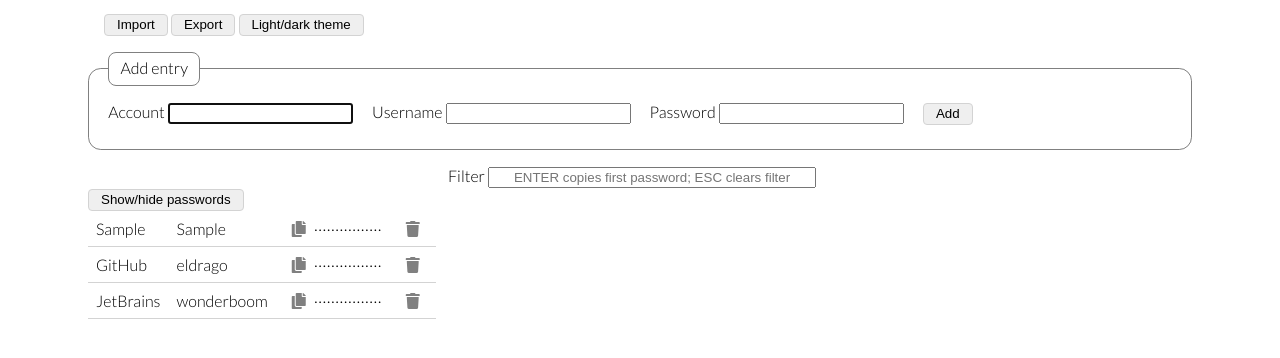
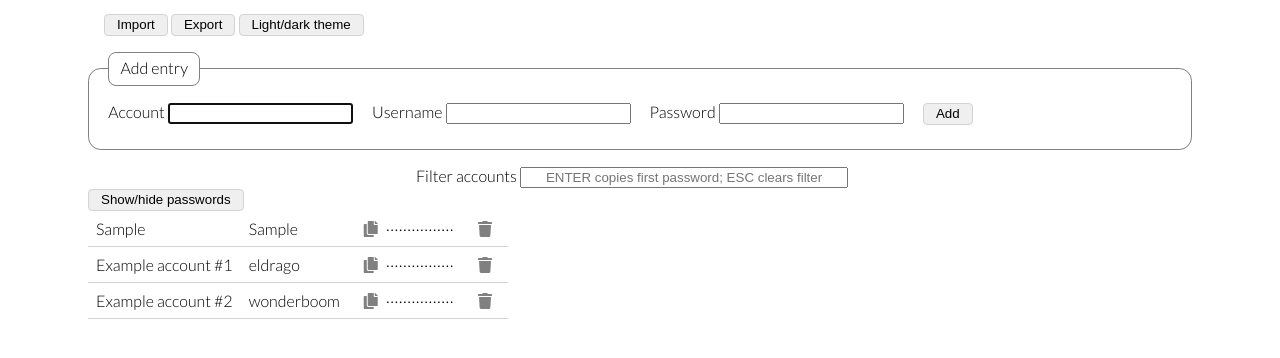
Before and after one commit to a-n-d-r-3-w/mimibox, a plain HTML site: page index.html in a window 1280 px wide. Both pictures are taken after typing "Sample", "Sample", "Sample" into the empty fields and a click on the button "Add". Shown: the part 128-486 px from the top of the page. Drawn offline with Linux system fonts and the light colour scheme.

Commit message:
Rename 'name' to 'account'

```diff
--- a/index.html
+++ b/index.html
@@ -37,7 +37,7 @@ This page will reset in <span id="timer"></span> minutes to protect your data. P
 </fieldset>
 
 <div id="filter">
-    <label for="filter-input">Filter</label>
+    <label for="filter-input">Filter accounts</label>
     <input type="text" id="filter-input" placeholder="ENTER copies first password; ESC clears filter">
 </div>
 
--- a/main.js
+++ b/main.js
@@ -37,8 +37,8 @@ const entriesUi = document.getElementById("entries");
 
 const mimibox = {
   entries: [
-    {id: '1342423423423', name: 'GitHub', username: 'eldrago', password: 'yV~@~%{a+9PS,+%\\#'},
-    {id: '3565634353453', name: 'JetBrains', username: 'wonderboom', password: 'BddhaXJK'}
+    {id: '1342423423423', account: 'Example account #1', username: 'eldrago', password: 'yV~@~%{a+9PS,+%\\#'},
+    {id: '3565634353453', account: 'Example account #2', username: 'wonderboom', password: 'BddhaXJK'}
   ],
 };
 
@@ -55,14 +55,14 @@ const updateUi = filterText => {
 
   for (let i = 0; i < mimibox.entries.length; i++) {
     const entry = mimibox.entries[i];
-    const {id, name, username, password} = entry;
+    const {id, account, username, password} = entry;
 
-    if (filterText && name.toLowerCase().indexOf(filterText.toLowerCase()) === -1) {
+    if (filterText && account.toLowerCase().indexOf(filterText.toLowerCase()) === -1) {
       continue;
     }
 
-    const nameUi = document.createElement("td");
-    nameUi.textContent = name;
+    const accountUi = document.createElement("td");
+    accountUi.textContent = account;
 
     const usernameUi = document.createElement("td");
     usernameUi.textContent = username;
@@ -72,7 +72,7 @@ const updateUi = filterText => {
     copyPasswordButton.classList.add("fa-copy");
     copyPasswordButton.onclick = () => {
       navigator.clipboard.writeText(password).finally(() => {
-        alert(`${name} password copied. Clipboard will be cleared in ${TWENTY_SECONDS_IN_MS / 1000} seconds.`);
+        alert(`${account} password copied. Clipboard will be cleared in ${TWENTY_SECONDS_IN_MS / 1000} seconds.`);
         setTimeout(() => {
           navigator.clipboard.writeText("");
         }, TWENTY_SECONDS_IN_MS);
@@ -125,7 +125,7 @@ const updateUi = filterText => {
 
     const entryUi = document.createElement("tr");
     entryUi.id = id;
-    entryUi.appendChild(nameUi);
+    entryUi.appendChild(accountUi);
     entryUi.appendChild(usernameUi);
     entryUi.appendChild(passwordUi);
     entryUi.appendChild(deleteButtonContainer);
@@ -137,16 +137,16 @@ const updateUi = filterText => {
 updateUi();
 
 addButton.onclick = () => {
-  const name = newEntryAccountInput.value;
+  const account = newEntryAccountInput.value;
   const username = newEntryUsernameInput.value;
   const password = newEntryPasswordInput.value;
-  if (!name) {
-    alert('Please enter a name.');
+  if (!account) {
+    alert('Please enter an account name.');
     return;
   }
   mimibox.entries.unshift({
     id: Date.now(),
-    name,
+    account,
     username,
     password,
   });
```
